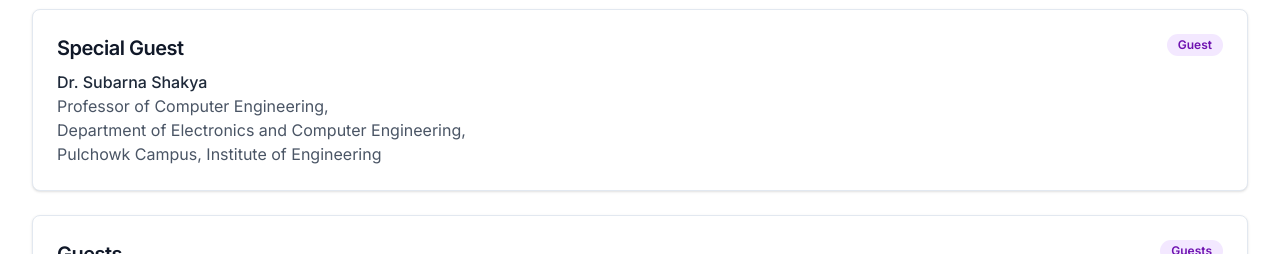
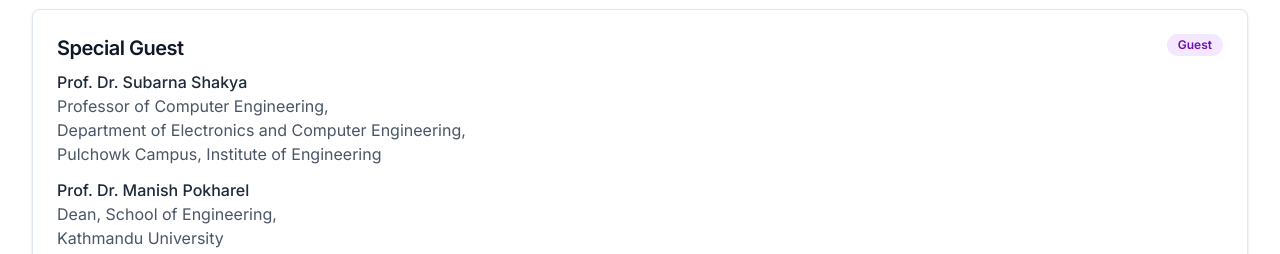
Before and after one commit to kucc1997/ncci-website, a Next.js app: page /speakers in a window 1280 px wide. Both pictures are taken after a click on the tab "Guests". Shown: the part 546-800 px from the top of the page. Built offline with nearby package versions, Linux system fonts and the light colour scheme; no server answers.

Commit message:
guest list update

```diff
--- a/src/app/speakers/page.tsx
+++ b/src/app/speakers/page.tsx
@@ -65,16 +65,36 @@ export default function SpeakersPage() {
                   </Badge>
                 </div>
               </CardHeader>
+
               <CardContent>
-                <p className="text-gray-800 font-medium">Dr. Subarna Shakya</p>
-                <p className="text-gray-600">
-                  Professor of Computer Engineering,<br />
-                  Department of Electronics and Computer Engineering,<br />
-                  Pulchowk Campus, Institute of Engineering
-                </p>
+                <ul className="list-none space-y-3 text-gray-700">
+                  <li>
+                    <p className="text-gray-800 font-medium m-0">Prof. Dr. Subarna Shakya</p>
+                    <p className="text-gray-600 m-0">
+                      Professor of Computer Engineering,<br />
+                      Department of Electronics and Computer Engineering,<br />
+                      Pulchowk Campus, Institute of Engineering
+                    </p>
+                  </li>
+
+                  <li>
+                    <p className="text-gray-800 font-medium m-0">Prof. Dr. Manish Pokharel</p>
+                    <p className="text-gray-600 m-0">
+                      Dean, School of Engineering,<br />
+                      Kathmandu University
+                    </p>
+                  </li>
+
+                  <li>
+                    <p className="text-gray-800 font-medium m-0">Prof. Dr. Bed Mani Dahal</p>
+                    <p className="text-gray-600 m-0">
+                      Dean, School of Science,<br />
+                      Kathmandu University
+                    </p>
+                  </li>
+                </ul>
               </CardContent>
             </Card>
-
             {/* Guests */}
             <Card>
               <CardHeader className="pb-2">
@@ -91,12 +111,6 @@ export default function SpeakersPage() {
               </CardHeader>
               <CardContent>
                 <ul className="list-disc list-inside ml-4 space-y-2 text-gray-700">
-                  <li>
-                    <span className="font-medium">Prof. Dr. Manish Pokharel</span> — Dean, School of Engineering, Kathmandu University
-                  </li>
-                  <li>
-                    <span className="font-medium">Prof. Dr. Bed Mani Dahal</span> — Dean, School of Science, Kathmandu University
-                  </li>
                   <li>
                     <span className="font-medium">Sailesh Chitrakar, PhD.</span> — KUSET Co Editor-in-Chief
                   </li>
@@ -176,7 +190,7 @@ export default function SpeakersPage() {
                 <div className="flex items-center gap-2 text-gray-600 mb-3">
                   <Mic className="h-4 w-4" />
                   <span>
-                    Prof. Dr. Bikash Nakarmi, Department of Computer Science and Engineering, Kathmandu University, Nepal
+                    Prof. Dr. Bikash Nakarmi,Professor, College of Electronic and Information Engineering, NUAA, China
                   </span>
                 </div>
                 <p className="text-gray-700">
```
